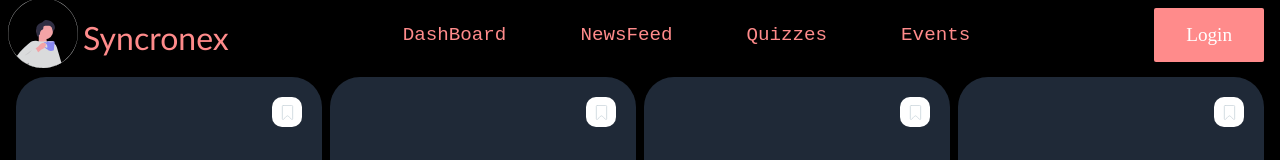
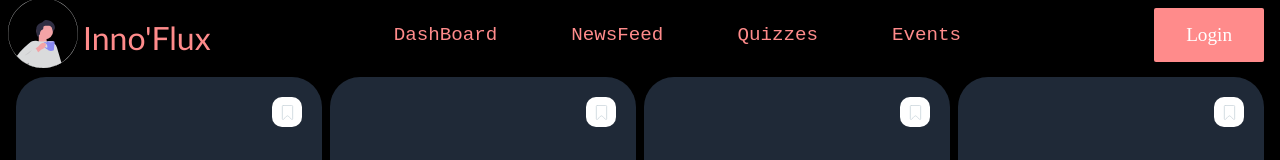
Before and after one commit to Triv24/PBL-I, a plain HTML site: page newsfeed.html in a window 1280 px wide. Shown: the top 160 px of the page. Drawn offline with Linux system fonts and the light colour scheme.

Commit message:
Update newsfeed.html

```diff
--- a/newsfeed.html
+++ b/newsfeed.html
@@ -14,7 +14,7 @@
                 <a href="FlexBox.html"><img src="Logo.svg" alt="Logo" width="70px" height="70px"></a>
             </div>
             <div class="logo-name">
-                <a href="FlexBox.html">Syncronex</a>
+                <a href="FlexBox.html">Inno'Flux</a>
             </div>
         </div>
         <div class="menu">
```
